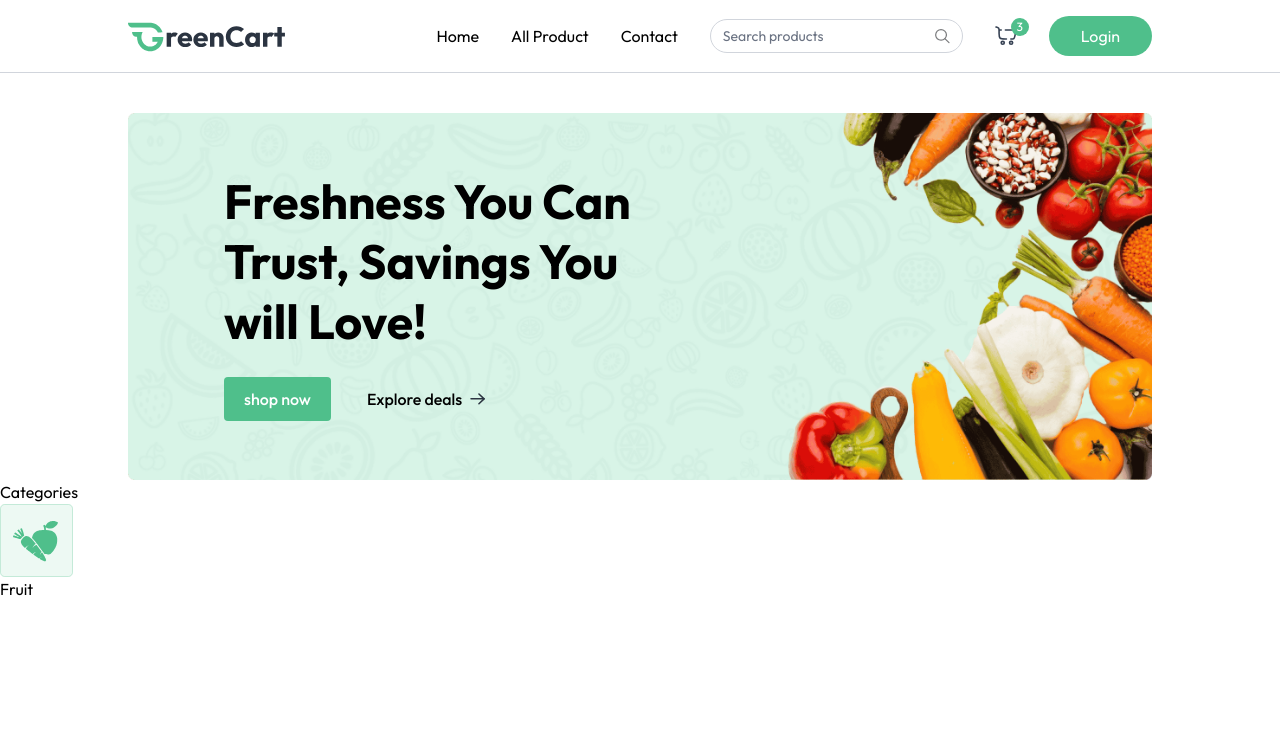
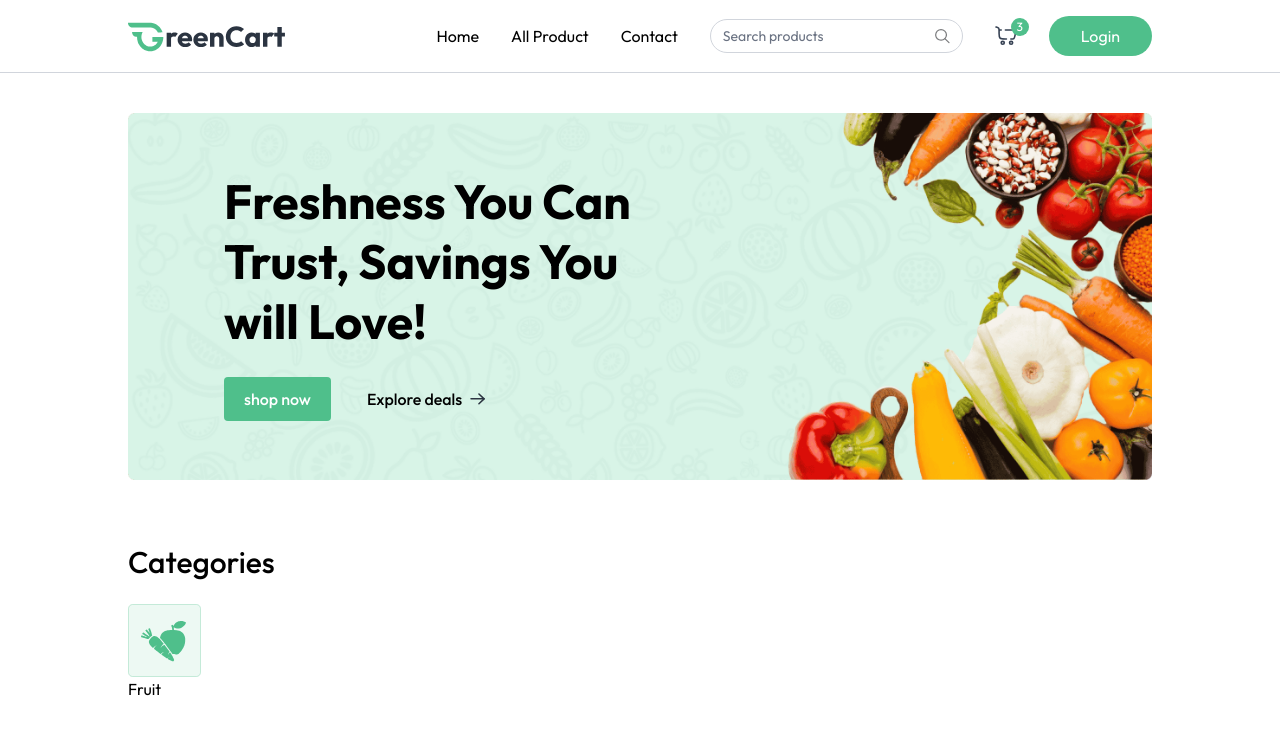
Before and after one commit to Avin-Arunkumar/Green-Cart, a React (Vite) app in the folder client/: page / in a window 1280 px wide. Shown: the top 734 px of the page. Built offline with nearby package versions, Linux system fonts and the light colour scheme.

Commit message:
Intial Commit

```diff
--- a/client/src/App.jsx
+++ b/client/src/App.jsx
@@ -16,7 +16,6 @@ const App = () => {
           <Route path="/" element={<Home />} />
         </Routes>
       </div>
-      {isSellerPath ? null : <Categories />}
     </div>
   );
 };
--- a/client/src/components/Categories.jsx
+++ b/client/src/components/Categories.jsx
@@ -3,9 +3,12 @@ import { assets } from "../assets/assets";
 
 const Categories = () => {
   return (
-    <div>
-      <p>Categories</p>
-      <div>
+    <div className="mt-16">
+      <p className="text-2xl md:text-3xl font-medium">Categories</p>
+      <div
+        className="grid grid-cols-2 sm:grid-cols-3 md:grid-cols-5 lg:grid-cols-6 xl:grid-cols-7
+      mt-6 gap-6"
+      >
         <div>
           <img src={assets.box_icon} alt="" />
           <p>Fruit</p>
--- a/client/src/pages/Home.jsx
+++ b/client/src/pages/Home.jsx
@@ -1,10 +1,12 @@
 import React from "react";
 import MainBanner from "../components/MainBanner";
+import Categories from "../components/Categories";
 
 const Home = () => {
   return (
     <div className="mt-10">
       <MainBanner />
+      <Categories />
     </div>
   );
 };
```
